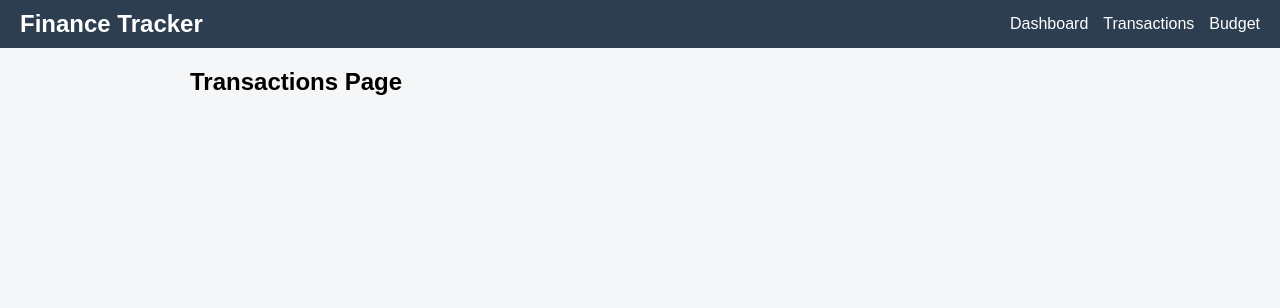
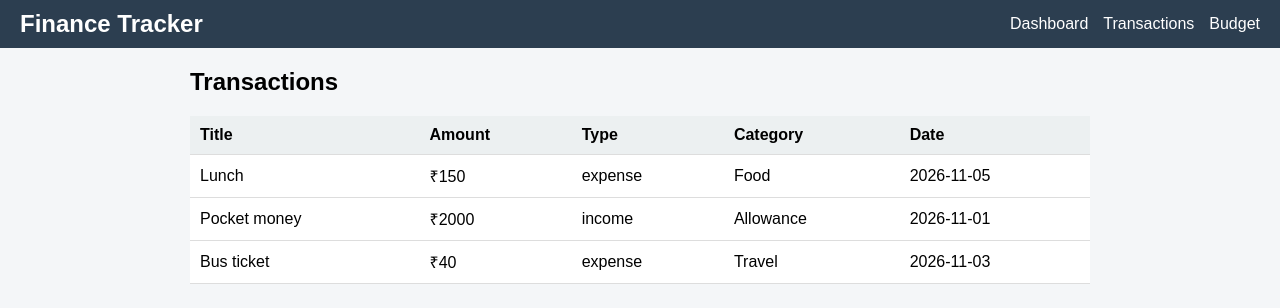
Before and after one commit to Yashmeet01/personal-finance-tracker, a React (Vite) app in the folder client/: page /transactions in a window 1280 px wide. Shown: the top 308 px of the page. Built offline with nearby package versions, Linux system fonts and the light colour scheme.

Commit message:
Add transactions table with sample data

```diff
--- a/client/src/index.css
+++ b/client/src/index.css
@@ -32,3 +32,20 @@ body {
   margin: 20px auto;
   padding: 0 15px;
 }
+
+table {
+  width: 100%;
+  border-collapse: collapse;
+  background-color: white;
+}
+
+th,
+td {
+  padding: 10px;
+  border-bottom: 1px solid #ddd;
+  text-align: left;
+}
+
+th {
+  background-color: #ecf0f1;
+}
--- a/client/src/pages/TransactionsPage.jsx
+++ b/client/src/pages/TransactionsPage.jsx
@@ -1,5 +1,41 @@
+import { useState } from "react";
+
 function TransactionsPage() {
-  return <h2>Transactions Page</h2>;
+  // TEMPORARY sample data (not from MongoDB)
+  const [transactions, setTransactions] = useState([
+    { id: 1, title: "Lunch", amount: 150, type: "expense", category: "Food", date: "2026-11-05" },
+    { id: 2, title: "Pocket money", amount: 2000, type: "income", category: "Allowance", date: "2026-11-01" },
+    { id: 3, title: "Bus ticket", amount: 40, type: "expense", category: "Travel", date: "2026-11-03" },
+  ]);
+
+  return (
+    <div>
+      <h2>Transactions</h2>
+
+      <table>
+        <thead>
+          <tr>
+            <th>Title</th>
+            <th>Amount</th>
+            <th>Type</th>
+            <th>Category</th>
+            <th>Date</th>
+          </tr>
+        </thead>
+        <tbody>
+          {transactions.map((item) => (
+            <tr key={item.id}>
+              <td>{item.title}</td>
+              <td>₹{item.amount}</td>
+              <td>{item.type}</td>
+              <td>{item.category}</td>
+              <td>{item.date}</td>
+            </tr>
+          ))}
+        </tbody>
+      </table>
+    </div>
+  );
 }
 
 export default TransactionsPage;
```
